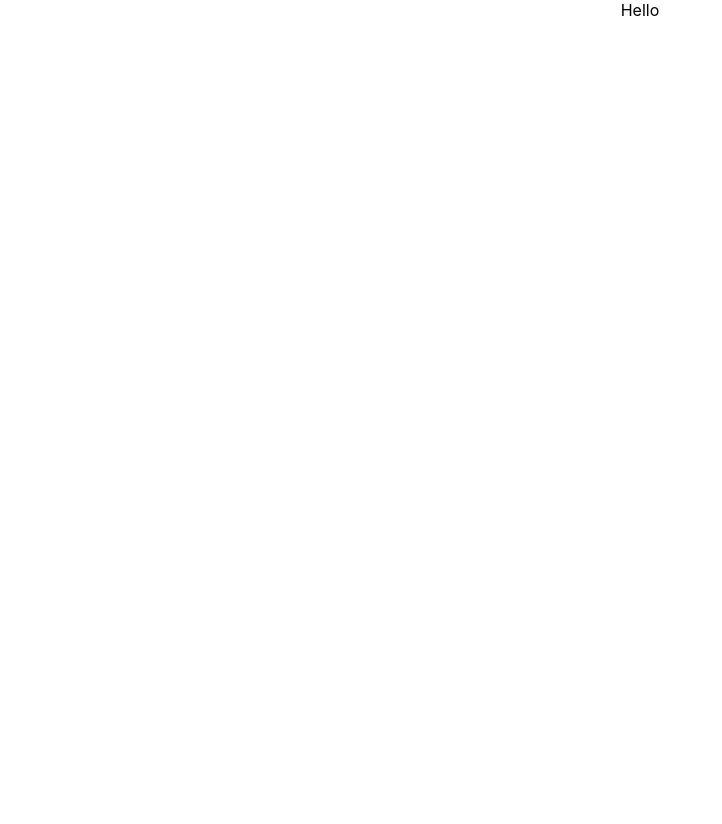
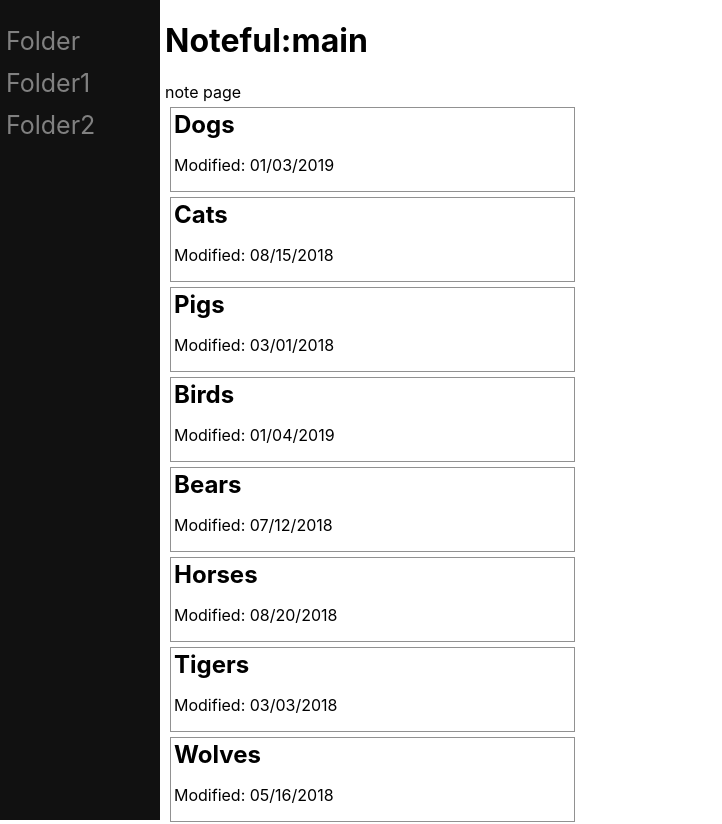
Before and after one commit to JustDorah/noteful, a React (Create React App) app: page / in a window 1280 px wide. Shown: the top 824 px of the page, without its empty margins (0-722 px from the left). Before the commit the page ends 800 px from the top, so only its background shows below. Built offline with nearby package versions, Linux system fonts and the light colour scheme.

Commit message:
Added some css pages created main page- no links

```diff
--- a/package.json
+++ b/package.json
@@ -3,6 +3,7 @@
   "version": "0.1.0",
   "private": true,
   "dependencies": {
+    "moment": "^2.24.0",
     "react": "^16.8.6",
     "react-dom": "^16.8.6",
     "react-router-dom": "^5.0.1",
--- a/src/App.css
+++ b/src/App.css
@@ -1,33 +1,3 @@
-.App {
-  text-align: center;
-}
-
-.App-logo {
-  animation: App-logo-spin infinite 20s linear;
-  height: 40vmin;
-  pointer-events: none;
-}
-
-.App-header {
-  background-color: #282c34;
-  min-height: 100vh;
-  display: flex;
-  flex-direction: column;
-  align-items: center;
-  justify-content: center;
-  font-size: calc(10px + 2vmin);
-  color: white;
-}
-
-.App-link {
-  color: #61dafb;
-}
-
-@keyframes App-logo-spin {
-  from {
-    transform: rotate(0deg);
-  }
-  to {
-    transform: rotate(360deg);
-  }
-}
+/* .App {
+  text-align: justify;
+} */
--- a/src/App.js
+++ b/src/App.js
@@ -1,9 +1,50 @@
-import React from "react";
+import React, { Component } from "react";
+//import { Route } from "react-router-dom";
+import NOTES from "./noteStore";
+import MainPage from "./main";
+//import NoteList from "./noteList";
 
 import "./App.css";
 
-function App() {
-  return <div className="App">Hello</div>;
+//import NoteList from "./noteList";
+
+export default class App extends Component {
+  constructor() {
+    super();
+    this.state = {
+      dummyData: NOTES
+    };
+  }
+
+  state = {
+    addedNotes: [],
+    addedFolders: []
+  };
+
+  render() {
+    const dummyNotes = this.state.dummyData.notes;
+    console.log(dummyNotes);
+    //console.log(this.state.dummyData, "dummyData");
+
+    const mainNotes = dummyNotes.map(note => {
+      const modified = note.modified;
+      const moment = require("moment");
+      let d1 = moment(modified);
+      let date = d1.format("L");
+      //console.log(date);
+      return (
+        <div className="eachNote" key={note.id}>
+          <h2>{note.name}</h2>
+          <p>Modified: {date}</p>
+          <p />
+        </div>
+      );
+    });
+    console.log(new Intl.DateTimeFormat("en-US").format(dummyNotes.modified));
+    return (
+      <div className="App">
+        <MainPage mainNotes={mainNotes} />
+      </div>
+    );
+  }
 }
-
-export default App;
--- a/src/index.css
+++ b/src/index.css
@@ -1,5 +1,6 @@
 body {
   margin: 0;
+  box-sizing: border-box;
   font-family: -apple-system, BlinkMacSystemFont, "Segoe UI", "Roboto", "Oxygen",
     "Ubuntu", "Cantarell", "Fira Sans", "Droid Sans", "Helvetica Neue",
     sans-serif;
--- a/src/index.js
+++ b/src/index.js
@@ -1,6 +1,12 @@
 import React from "react";
 import ReactDOM from "react-dom";
+import { BrowserRouter } from "react-router-dom";
 import "./index.css";
 import App from "./App";
 
-ReactDOM.render(<App />, document.getElementById("root"));
+ReactDOM.render(
+  <BrowserRouter>
+    <App />
+  </BrowserRouter>,
+  document.getElementById("root")
+);
--- /dev/null
+++ b/src/main.css
@@ -0,0 +1,26 @@
+.sidebar {
+  height: 100%;
+  width: 160px;
+  position: fixed;
+  z-index: 1;
+  top: 0;
+  left: 0;
+  background-color: #111111;
+  overflow: hidden;
+  padding-top: 20px;
+}
+
+.sidebar a {
+  padding: 6px;
+  text-decoration: none;
+  font-size: 25px;
+  color: #818181;
+  display: block;
+}
+.sidebar a:hover {
+  color: #f1f1f1;
+}
+
+.main {
+  margin-left: 165px;
+}
--- /dev/null
+++ b/src/main.js
@@ -0,0 +1,27 @@
+import React, { Component } from "react";
+import "./main.css";
+import NoteList from "./noteList";
+
+export default class MainPage extends Component {
+  render() {
+    //const notes = this.props.notes;
+    // console.log(notes, "the notes");
+    return (
+      <div>
+        <div className="sidebar">
+          <a href="#folder1"> Folder</a>
+          <a href="#folder2"> Folder1</a>
+          <a href="#folder3"> Folder2</a>
+        </div>
+        <div className="main">
+          <header>
+            <h1>Noteful:main</h1>
+          </header>
+          <main>
+            <NoteList mainNotes={this.props.mainNotes} />
+          </main>
+        </div>
+      </div>
+    );
+  }
+}
--- /dev/null
+++ b/src/noteList.css
@@ -0,0 +1,11 @@
+.eachNote {
+  margin: 5px;
+  padding-left: 3px;
+  padding-top: 2px;
+  width: 400px;
+  border: 1px solid #919191;
+}
+
+.eachNote h2 {
+  margin: 0;
+}
--- /dev/null
+++ b/src/noteList.js
@@ -0,0 +1,19 @@
+import React from "react";
+import "./noteList.css";
+export default function NoteList(props) {
+  //const notes = props.notes;
+  //console.log(notes, "the notes");
+  return (
+    <div>
+      {/* <div className="sidebar">
+        <a href="#folder"> Folder</a>
+        <a href="#folder1"> Folder1</a>
+        <a href="#folder2"> Folder2</a>
+      </div> */}
+      <div>
+        <div className="List">note page</div>
+        <div>{props.mainNotes}</div>
+      </div>
+    </div>
+  );
+}
```
Also changed, not shown: src/noteStore.js (renamed from src/notes.js), 2 other files (tests, documents, lock files or other folders).
